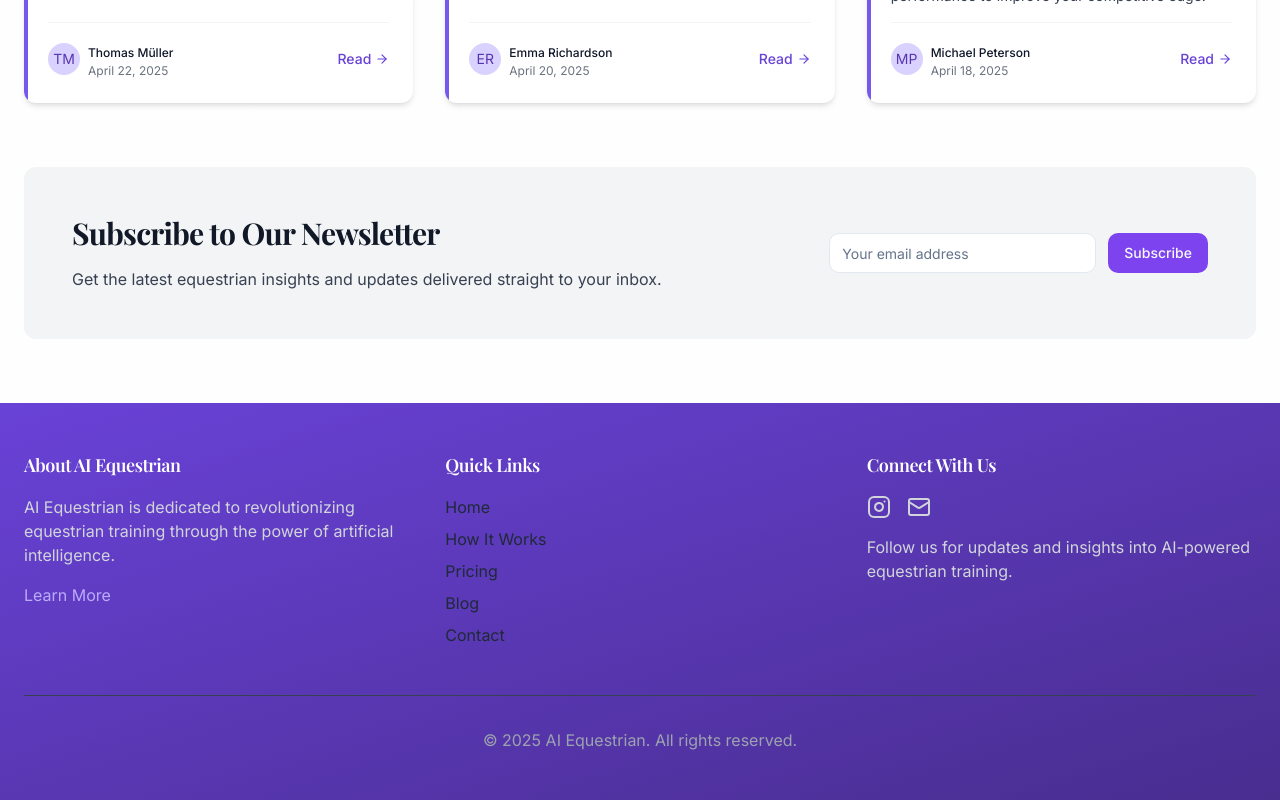
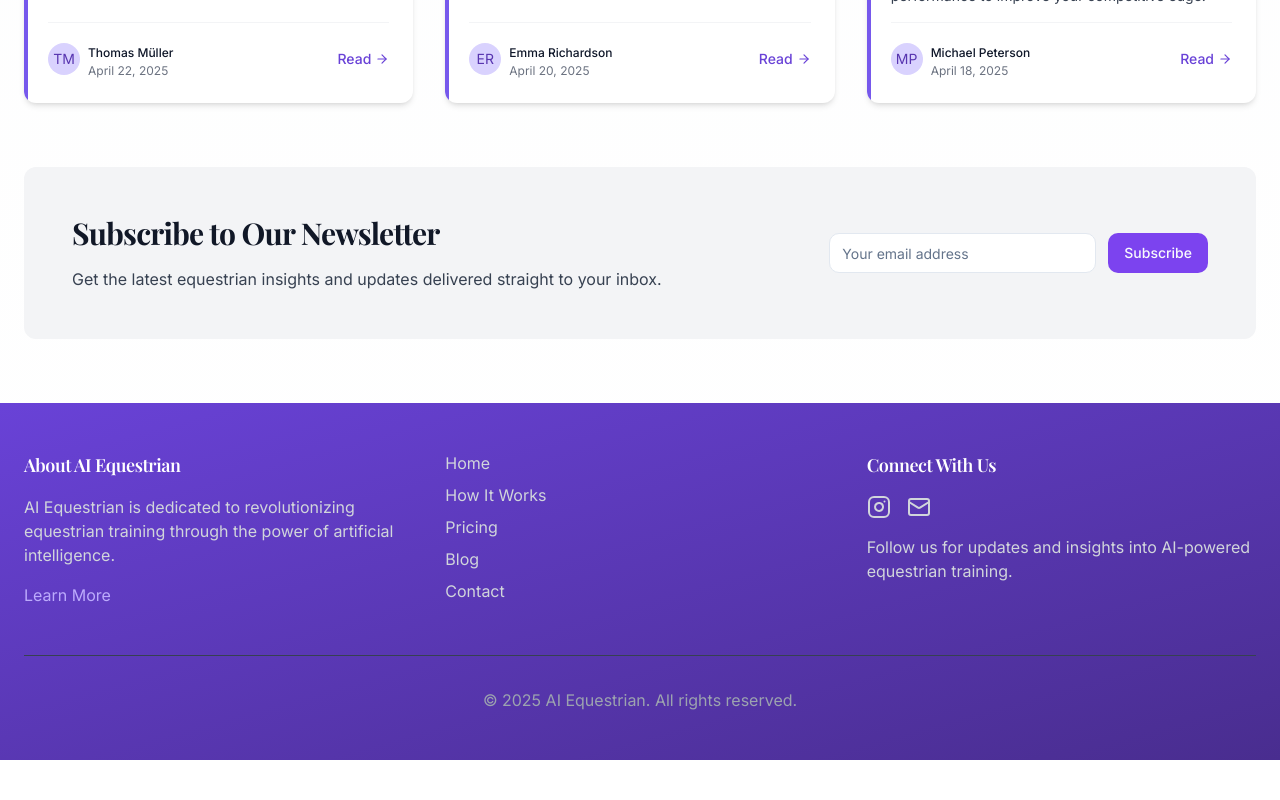
Before and after one commit to omoniyi22/first-repo, a React (Vite) app: page /blog in a window 1280 px wide. Shown: the part 2992-3792 px from the top of the page. After the commit the page ends 3752 px from the top, so only its background shows below. Built offline with nearby package versions, Linux system fonts and the light colour scheme.

Commit message:
Fix: Remove quick links title
Removed the "Quick Links" title from the footer.

```diff
--- a/src/components/layout/Footer.tsx
+++ b/src/components/layout/Footer.tsx
@@ -19,24 +19,23 @@ const Footer = () => {
             </div>
           </div>
 
-          {/* Second Section - Quick Links */}
+          {/* Second Section - Links (without title) */}
           <div>
-            <h4 className="text-lg font-semibold mb-4">Quick Links</h4>
             <ul className="text-gray-300">
               <li className="mb-2">
-                <Link to="/" className="hover:underline">Home</Link>
+                <Link to="/" className="text-gray-300 hover:text-white hover:underline transition-colors">Home</Link>
               </li>
               <li className="mb-2">
-                <Link to="/how-it-works" className="hover:underline">How It Works</Link>
+                <Link to="/how-it-works" className="text-gray-300 hover:text-white hover:underline transition-colors">How It Works</Link>
               </li>
               <li className="mb-2">
-                <Link to="/pricing" className="hover:underline">Pricing</Link>
+                <Link to="/pricing" className="text-gray-300 hover:text-white hover:underline transition-colors">Pricing</Link>
               </li>
               <li className="mb-2">
-                <Link to="/blog" className="hover:underline">Blog</Link>
+                <Link to="/blog" className="text-gray-300 hover:text-white hover:underline transition-colors">Blog</Link>
               </li>
               <li>
-                <Link to="/contact" className="hover:underline">Contact</Link>
+                <Link to="/contact" className="text-gray-300 hover:text-white hover:underline transition-colors">Contact</Link>
               </li>
             </ul>
           </div>
```
